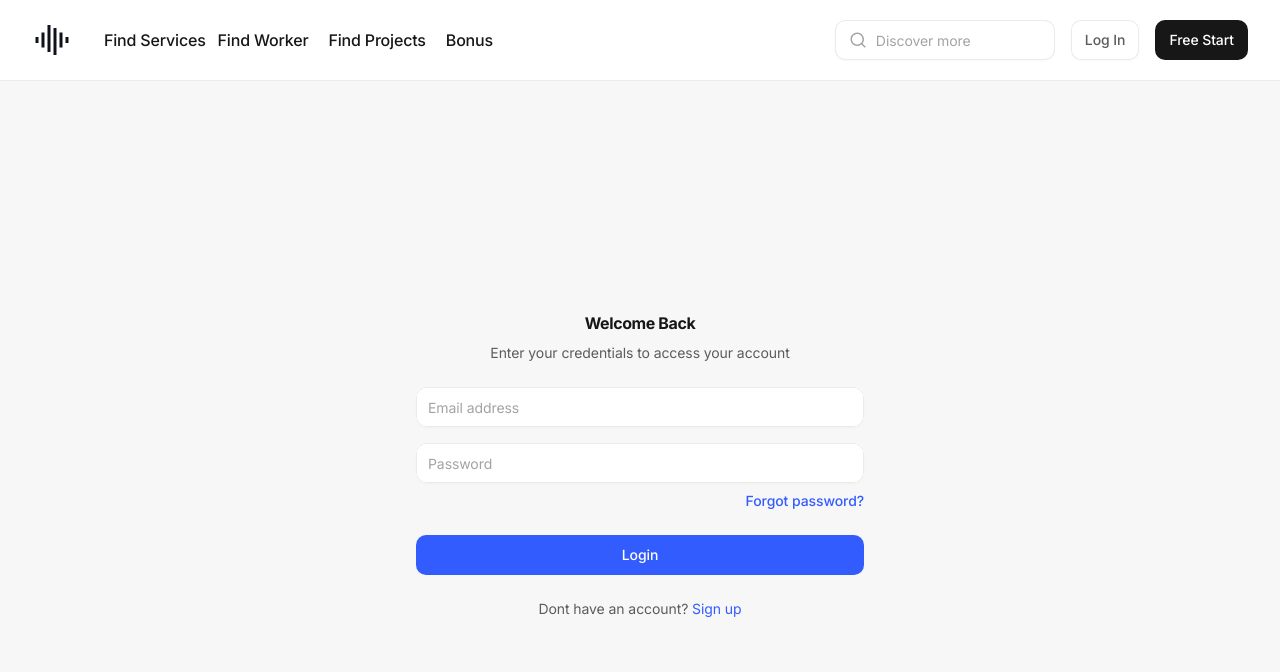
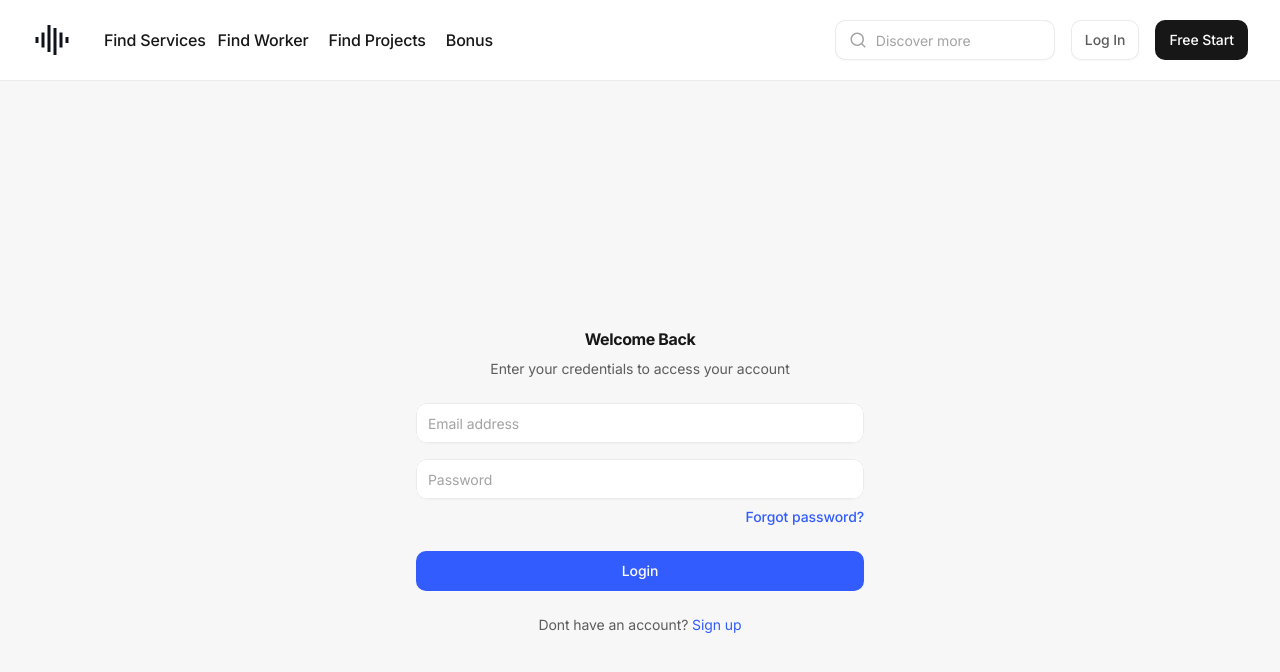
Before and after one commit to 899ms/marketplace, a Next.js app: page / in a window 1280 px wide. Shown: the top 672 px of the page. Built offline with nearby package versions, Linux system fonts and the light colour scheme; no server answers.

Commit message:
Update layout.tsx

```diff
--- a/app/layout.tsx
+++ b/app/layout.tsx
@@ -49,7 +49,7 @@ export default function RootLayout({
                   </div>
                 </div>
                 <div className='mx-auto w-full max-w-[1440px]'>
-                  <main className='flex flex-1 flex-col pt-16'>
+                  <main className='flex flex-1 flex-col pt-20'>
                     <AudioProvider>
                       {children}
                       <GlobalAudioPlayer />
```
